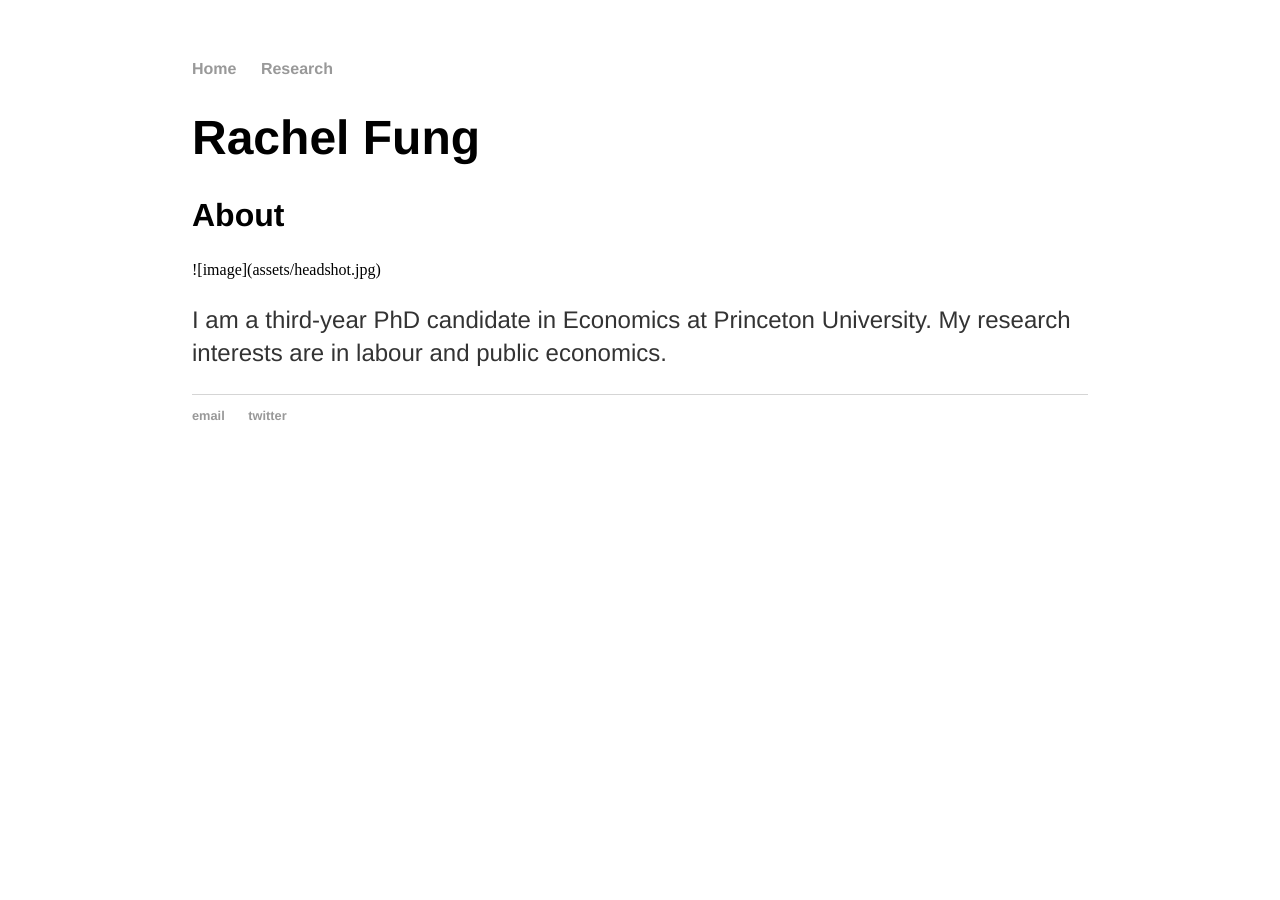
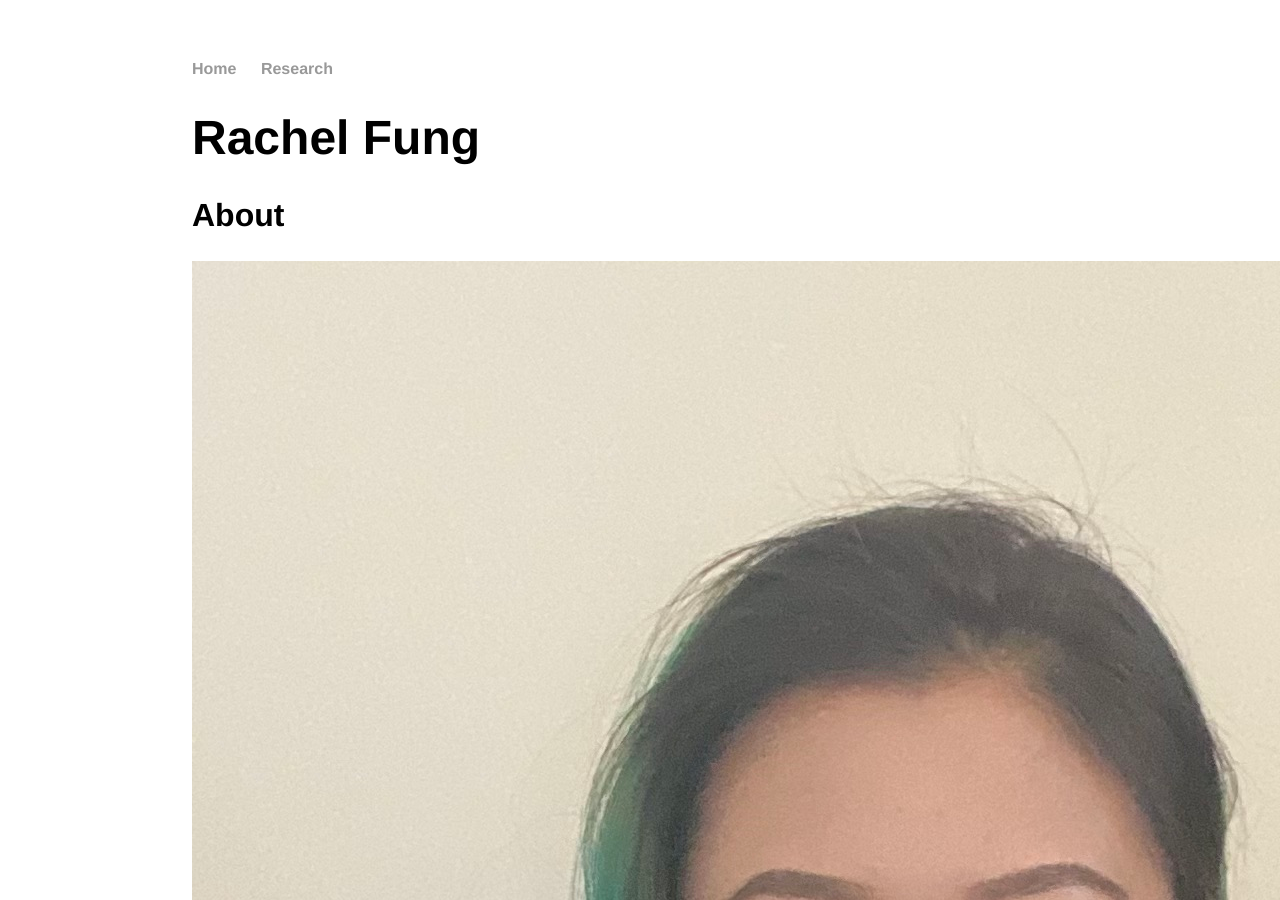
Before and after one commit to rachelylfung/rachelylfung.github.io, a Jekyll site: the page built from index.html, in a window 1280 px wide and 900 px high. Built offline with Jekyll 4.4.1, drawn with Linux system fonts in a browser that asks for light colours.

Commit message:
Update index.html

```diff
--- a/index.html
+++ b/index.html
@@ -10,6 +10,6 @@ title: Rachel Fung
 
 <div class="post">
 	<h2> About </h2>
-	![image](assets/headshot.jpg)
+	<img src="https://rachelylfung.github.io/assets/headshot.jpg")
 	<p> I am a third-year PhD candidate in Economics at Princeton University. My research interests are in labour and public economics. </p>
 </div>
```
